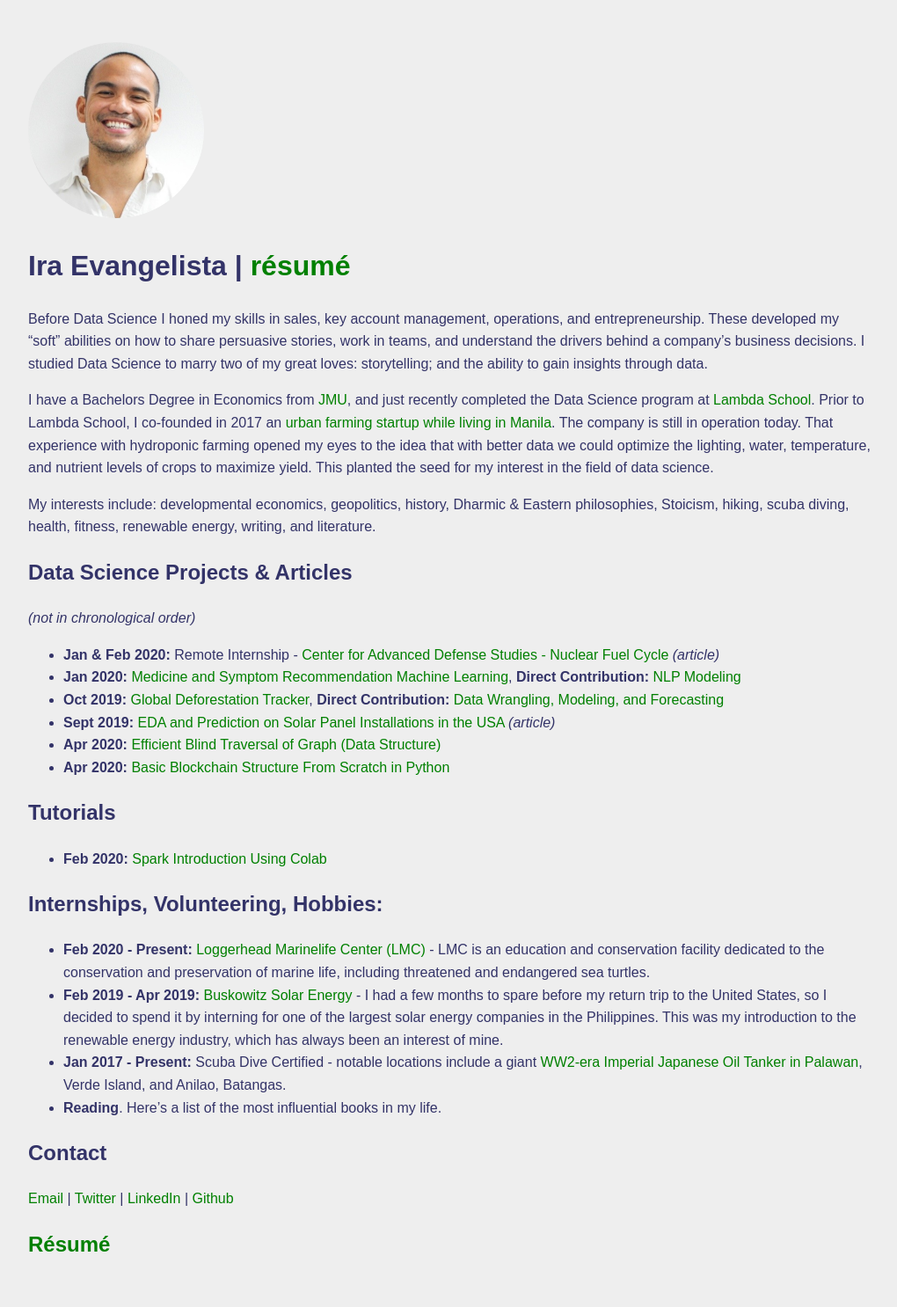
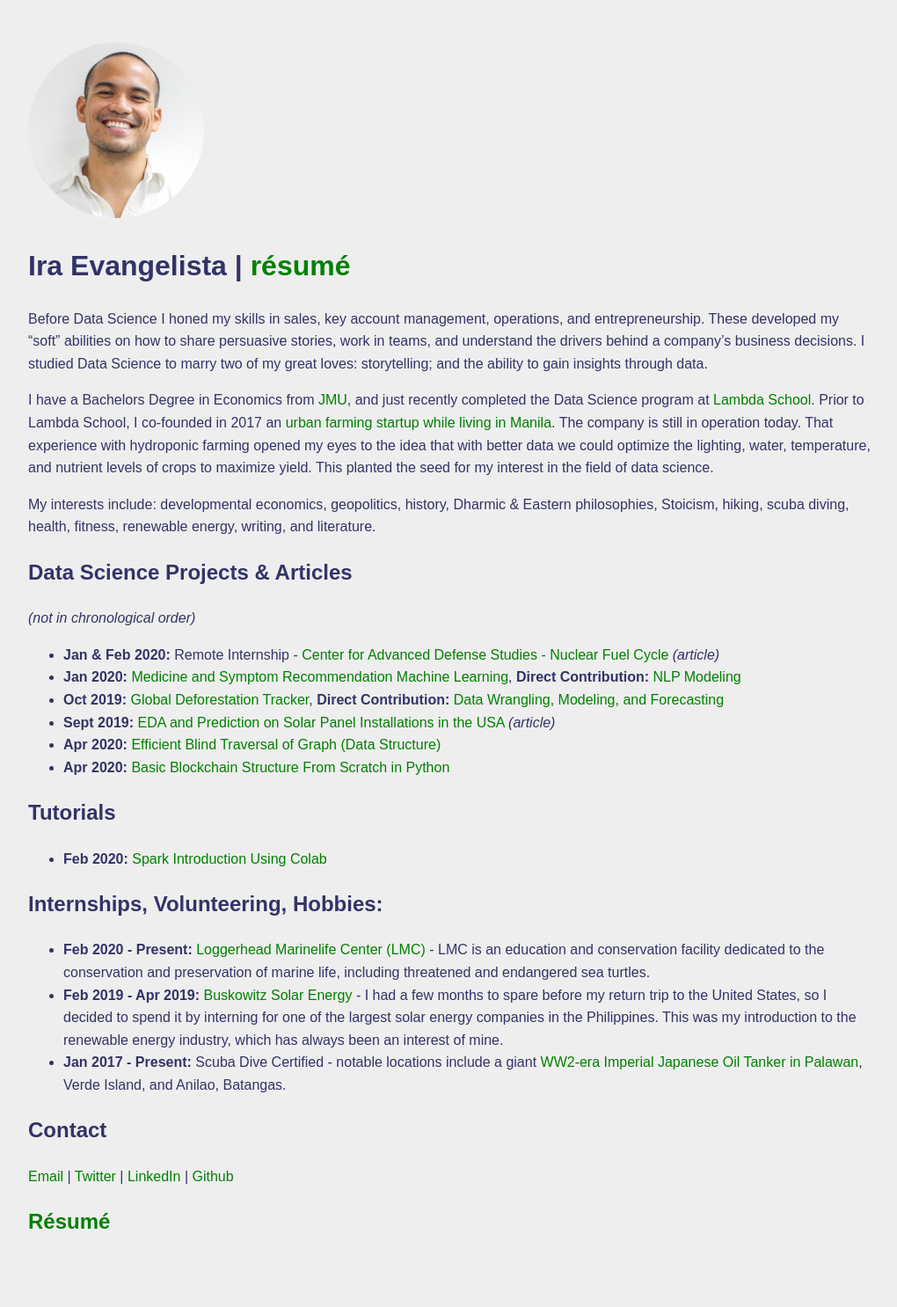
Before and after one commit to pragmatizt/ira_evangelista.github.io, a Jekyll site: the page built from index.md, in a window 1280 px wide. Shown: the whole page at 88% size, without its empty margins (128-1148 px from the left). Built offline with Jekyll 4.4.1, drawn with Linux system fonts in a browser that asks for light colours; our own code applies the rules of GitHub Pages for plain Markdown files; after the commit the page ends 1461 px from its top, so only the background shows below that.

Commit message:
Update index.md

```diff
--- a/index.md
+++ b/index.md
@@ -24,7 +24,6 @@ My interests include: developmental economics, geopolitics, history, Dharmic & E
 - **Feb 2020 - Present:** [Loggerhead Marinelife Center (LMC)](https://marinelife.org/) - LMC is an education and conservation facility dedicated to the conservation and preservation of marine life, including threatened and endangered sea turtles.
 - **Feb 2019 - Apr 2019:** [Buskowitz Solar Energy](https://www.buskowitz.com/) - I had a few months to spare before my return trip to the United States, so I decided to spend it by interning for one of the largest solar energy companies in the Philippines.  This was my introduction to the renewable energy industry, which has always been an interest of mine.
 - **Jan 2017 - Present:** Scuba Dive Certified - notable locations include a giant [WW2-era Imperial Japanese Oil Tanker in Palawan](https://www.youtube.com/watch?v=JQc_G6ATRF8), Verde Island, and Anilao, Batangas.
-- **Reading**.  Here's a list of the most influential books in my life.
 
 ## Contact
 [Email](mailto:evangelista.ira@gmail.com) | [Twitter](https://twitter.com/pragmatizt) | [LinkedIn](https://www.linkedin.com/in/ira-evangelista-13356b13/)  | [Github](https://github.com/pragmatizt/)
```
